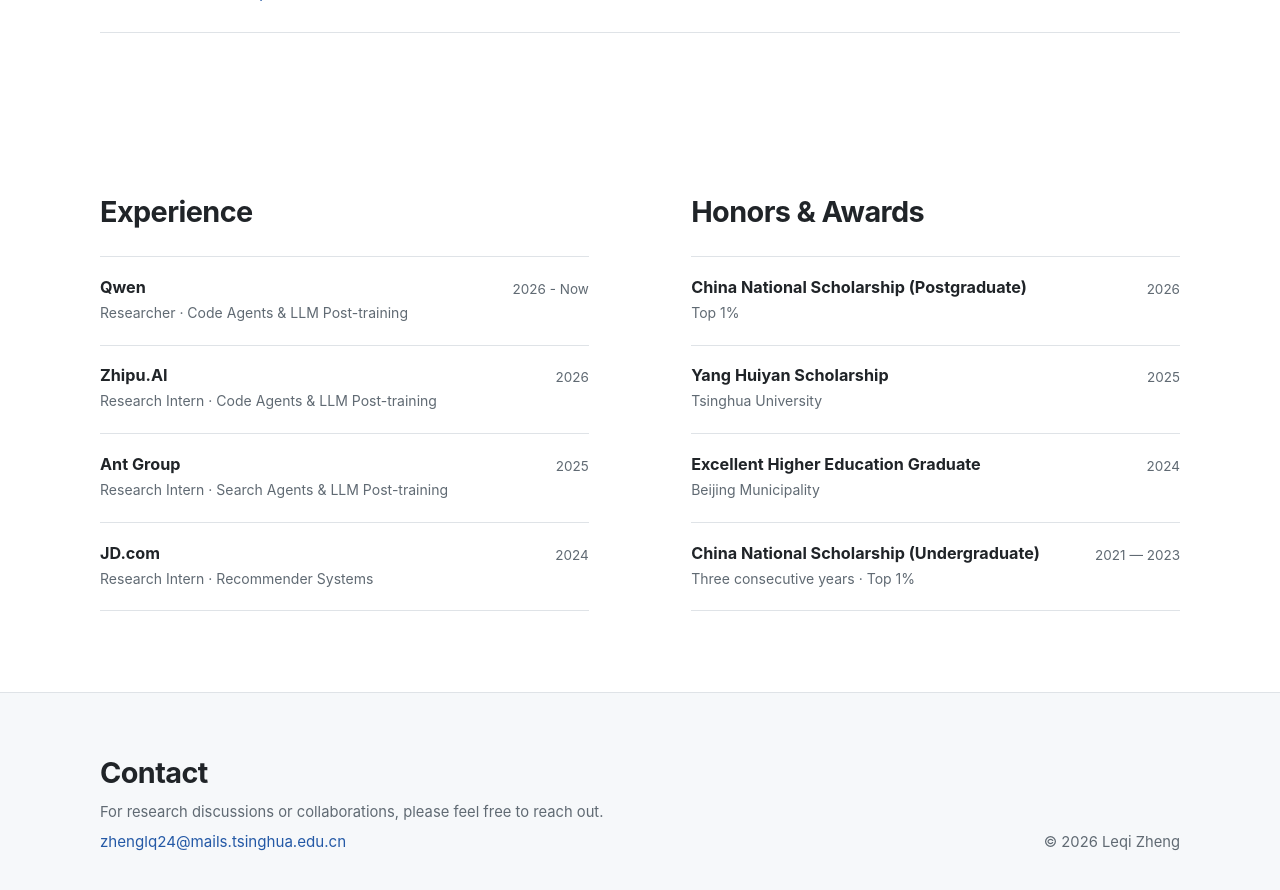
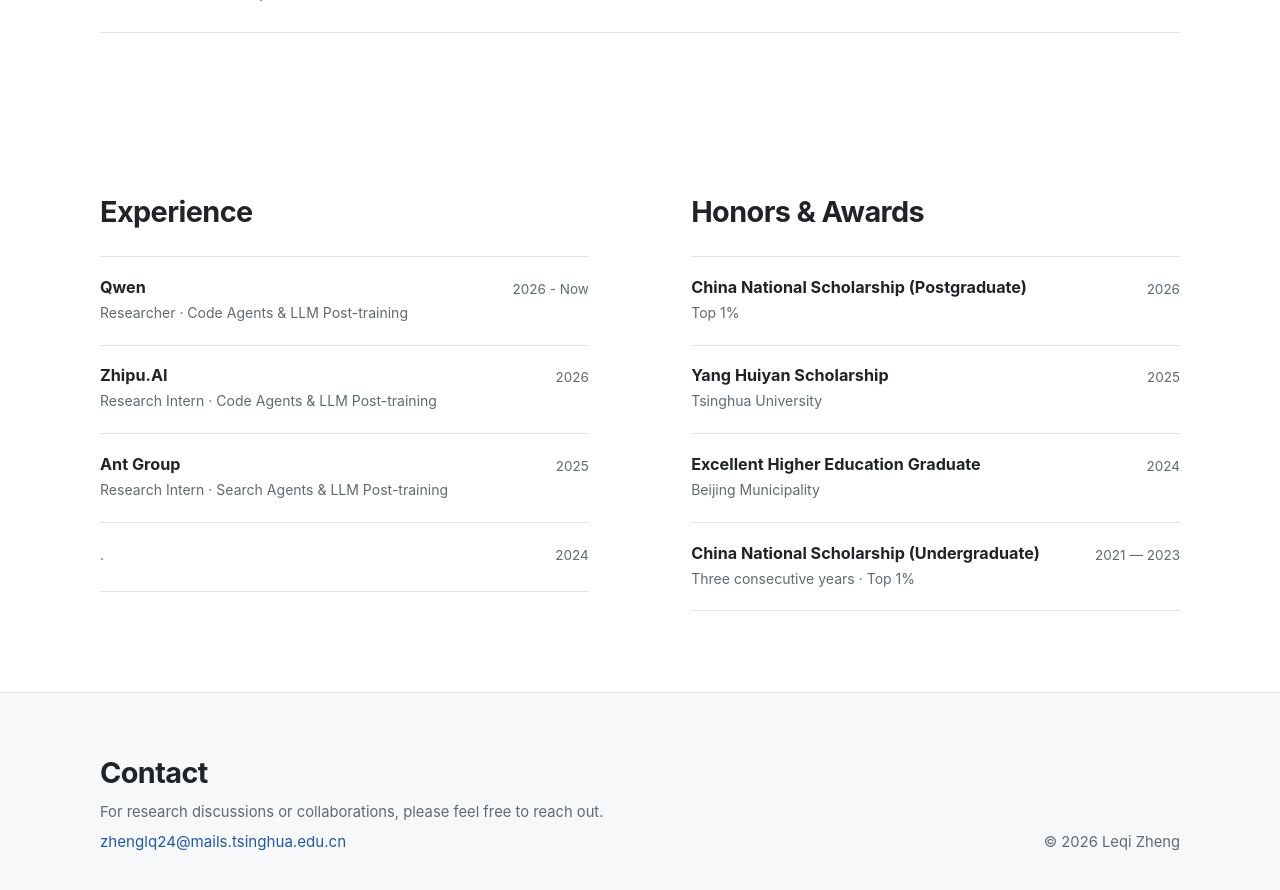
Before and after one commit to LQgdwind/LQgdwind.github.io, a Jekyll site: the page built from _pages/about.md, in a window 1280 px wide and 900 px high, scrolled down 3634 px. Shown: the top 890 px of the window. Built offline with Jekyll 4.4.1, drawn with Linux system fonts in a browser that asks for light colours.

Commit message:
Update home.yml

```diff
--- a/_data/home.yml
+++ b/_data/home.yml
@@ -184,10 +184,6 @@
     role: "Research Intern"
     focus: "Search Agents & LLM Post-training"
   - period: "2024"
-    organization: "JD.com"
-    role: "Research Intern"
-    focus: "Recommender Systems"
-
 
 awards:
   - year: "2026"
```
